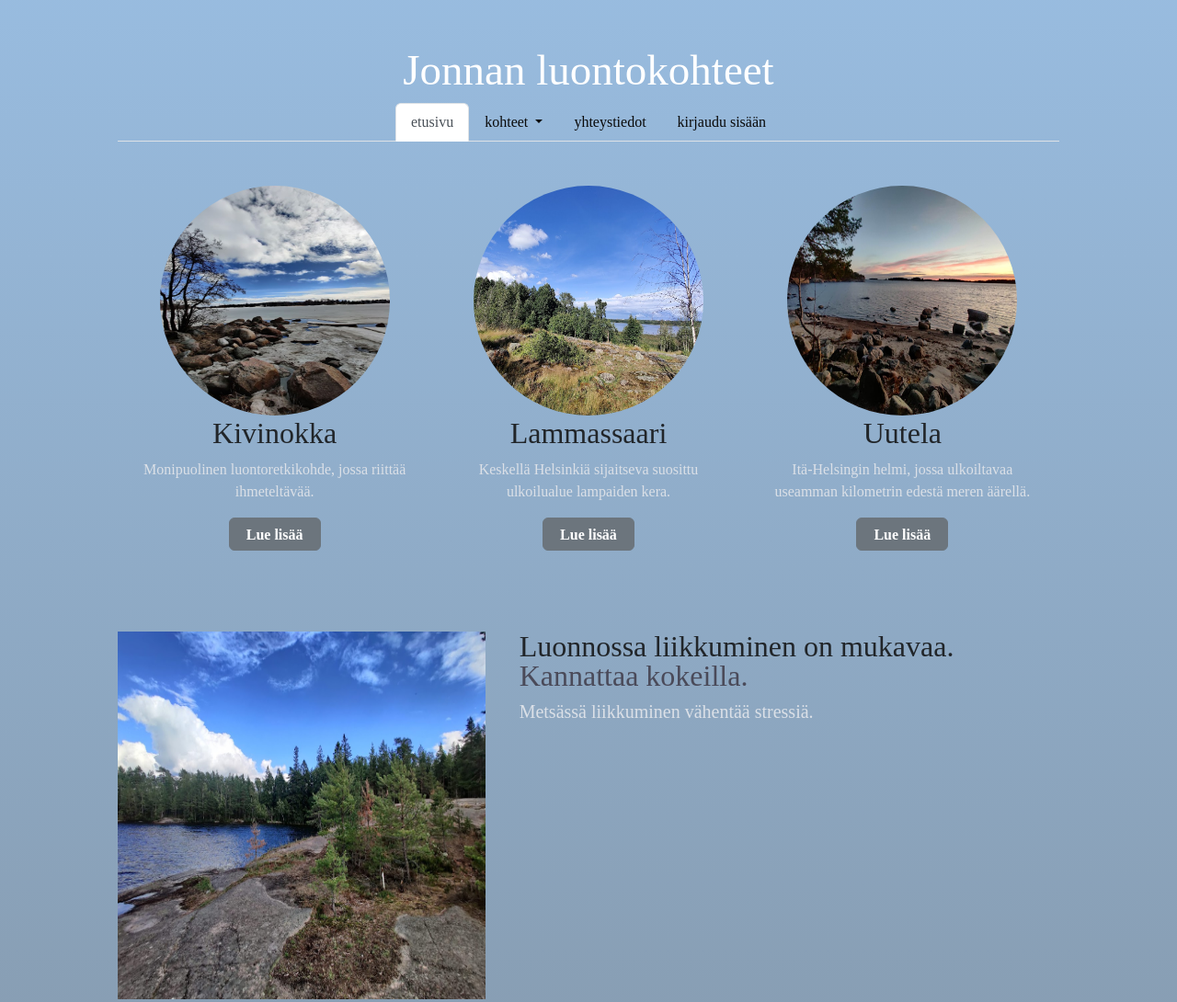
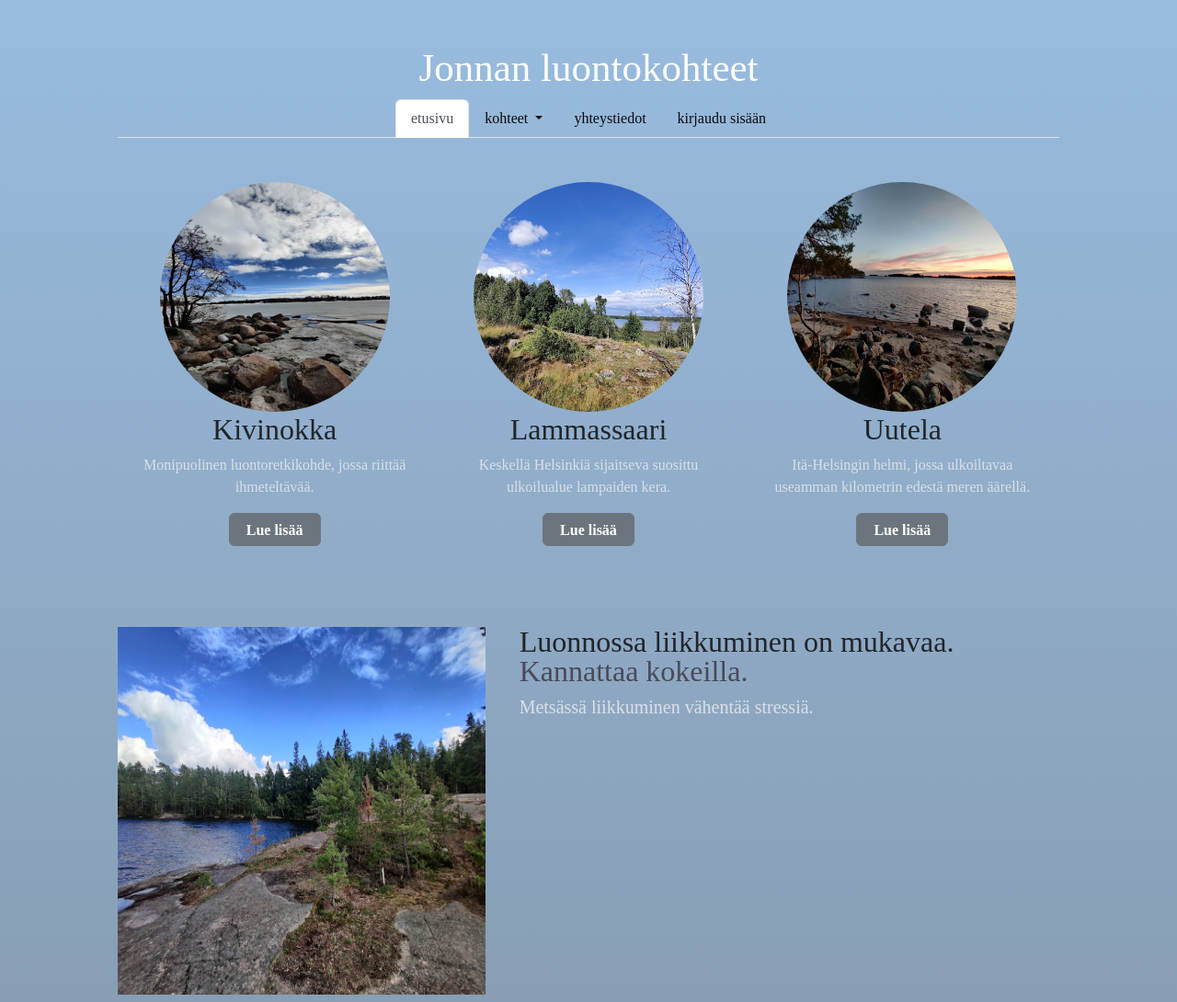
Before and after one commit to jonetzcky/luonto, a plain HTML site: page index.html in a window 1280 px wide. Shown: the top 1090 px of the page at 92% size. Drawn offline with nearby package versions, Linux system fonts and the light colour scheme.

Commit message:
Update styles07.css
fonttikoko muutettu

```diff
--- a/styles07.css
+++ b/styles07.css
@@ -44,7 +44,7 @@ h2{
 }
 h1 {
   text-align: center;
-    font-size: 47px;
+    font-size: 43px;
     color: white;
     font-family: Bahnschrift Condensed;
   }
```
